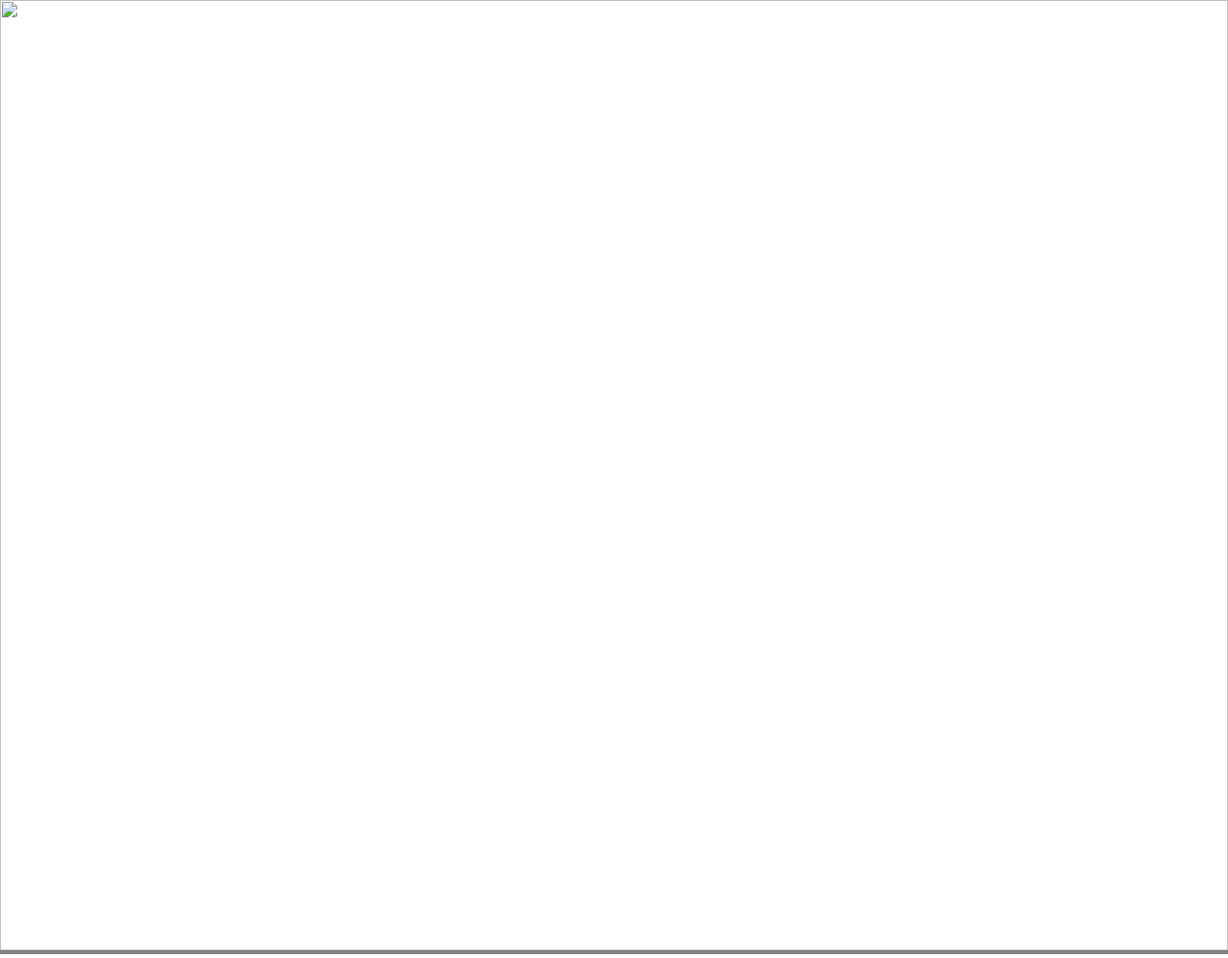
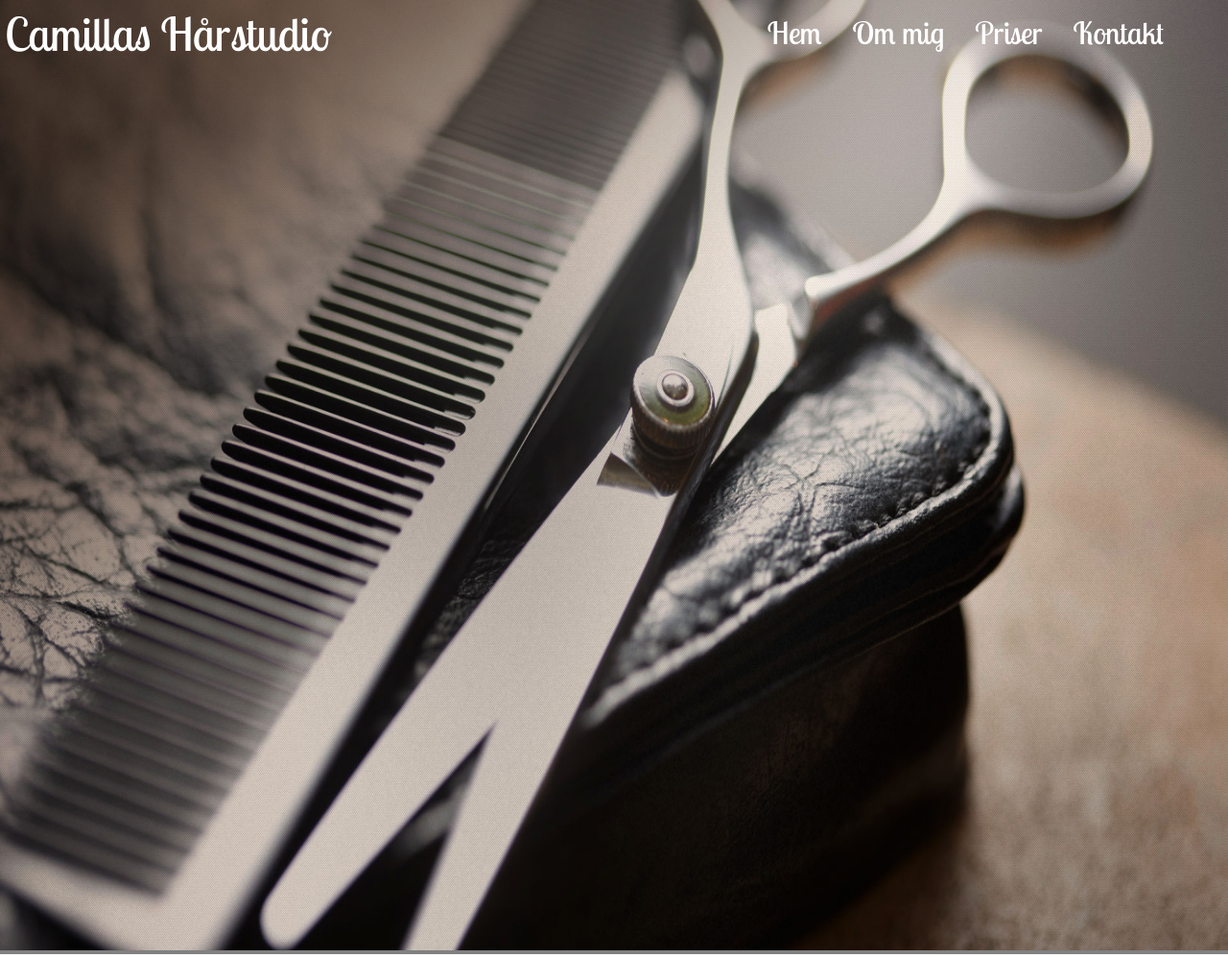
Before and after one commit to lsw-1/jekyll-test, a Jekyll site: the page built from _posts/2017-03-06-welcome-to-jekyll.markdown, in a window 1280 px wide and 998 px high. Shown: the whole window at 96% size. Built offline with Jekyll 4.4.1, drawn with Linux system fonts in a browser that asks for light colours; nearby versions of some CDN libraries; library files that are not in the unit come from our copies.

Commit message:
change urls

```diff
--- a/_config.yml
+++ b/_config.yml
@@ -19,8 +19,8 @@
   Write an awesome description for your new site here. You can edit this
   line in _config.yml. It will appear in your document head meta (for
   Google search results) and in your feed.xml site description.
-baseurl: "" # the subpath of your site, e.g. /blog
-url: "" # the base hostname & protocol for your site, e.g. http://example.com
+baseurl: "/jekyll-test" # the subpath of your site, e.g. /blog
+url: "https://ludwigsw.github.io" # the base hostname & protocol for your site, e.g. http://example.com
 twitter_username: ludwigsw
 github_username:  ludwigsw
 repository: jekyll-test/ludwigsw.github.io
--- a/_layouts/default.html
+++ b/_layouts/default.html
@@ -6,13 +6,13 @@
 <body id="default-content">
     {% include navbar.html %}
     <div class="banner">
-        <img src="..\assests\fullscreen.jpg" alt="">
+        <img src="{{ site.baseurl }}/assests/fullscreen.jpg" alt="">
         <div class="line"></div>
     </div>
     {{content}}
     {% include footer.html %}
-    <script src="..\js\vendor\jquery-3.1.1.slim.js" ></script>
-    <script src="..\js\default.js" ></script>
+    <script src="{{ site.baseurl }}\js\vendor\jquery-3.1.1.slim.js" ></script>
+    <script src="{{ site.baseurl }}\js\default.js" ></script>
 </body>
 
 </html>
```
